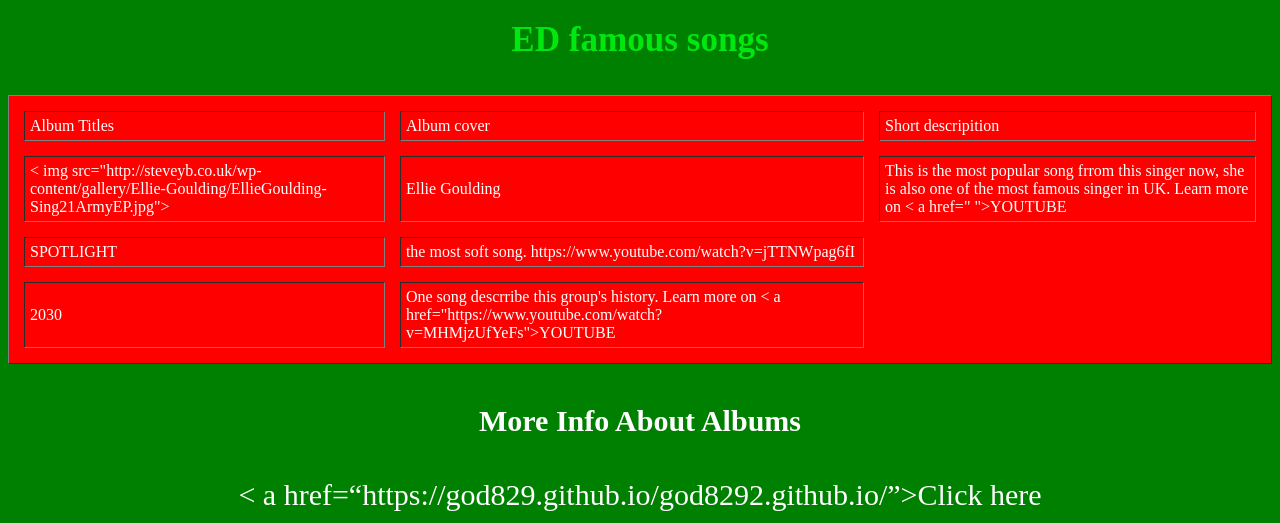
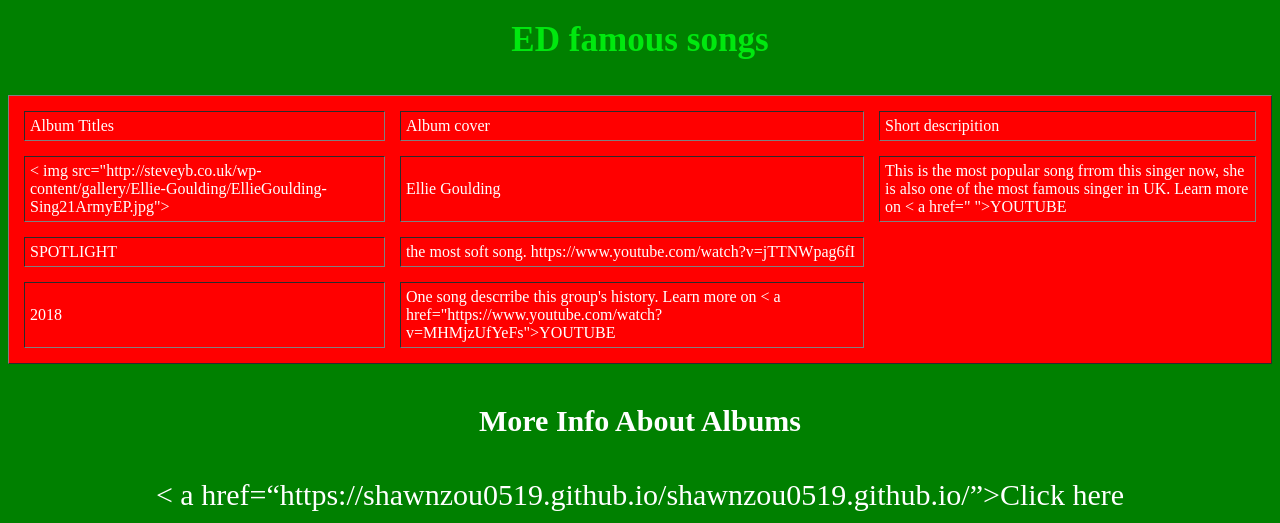
Before and after one commit to shawnzou0519/shawnzou0519.github.io, a plain HTML site: page index.html in a window 1280 px wide. Shown: the part 735-1258 px from the top of the page. Drawn offline with Linux system fonts and the light colour scheme.

Commit message:
Update index.html

```diff
--- a/index.html
+++ b/index.html
@@ -48,7 +48,7 @@
           <td>the most soft song. https://www.youtube.com/watch?v=jTTNWpag6fI</td>
         </tr>
 
-         <tr>                                                                                                                             <td>2030</td>
+         <tr>                                                                                                                             <td>2018</td>
           <td>One song descrribe this group's history. Learn more on < a href="https://www.youtube.com/watch?v=MHMjzUfYeFs">YOUTUBE</ a></td>
          </tr>
 
@@ -56,7 +56,7 @@
 
 
       <h4> More Info About Albums </h4>
-                                                                                                                                  < a href=“https://god829.github.io/god8292.github.io/”>Click here</ a>
+                                                                                                                                  < a href=“https://shawnzou0519.github.io/shawnzou0519.github.io/”>Click here</ a>
                                                                                                                                      <h5> THANK YOU </h5>
         <form action="/6a600c338744ebf8a7b8dd8bdbf9d72a6159a7bd.jpg">
  <input type="radio" name="browser" onclick="myFunction(this.value)" value="2030">2030<br>
```
